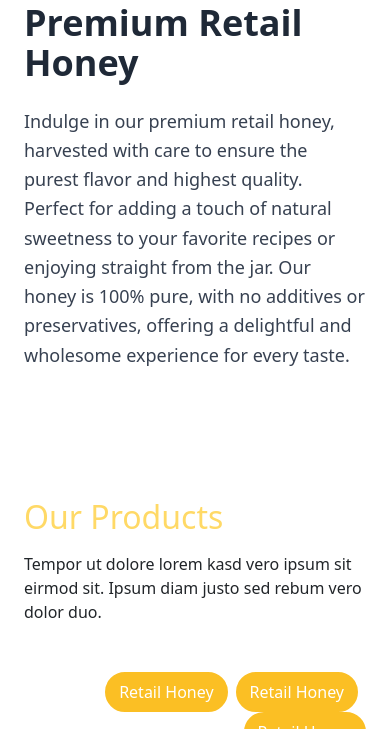
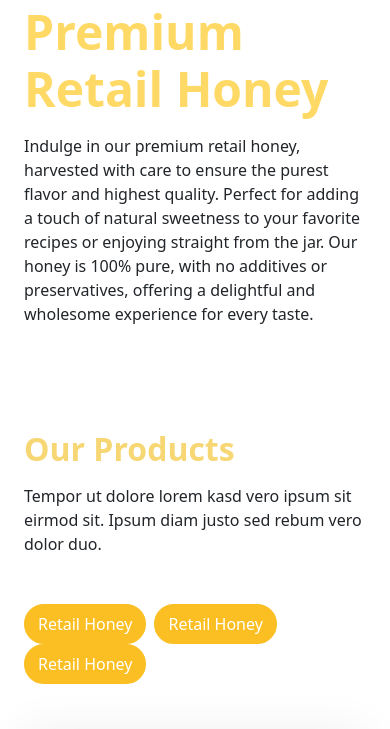
Before and after one commit to berlincapztone/PRO_HS-, a Django app: template honeyapp/templates/retail.html in a window 390 px wide. Shown: the part 842-1571 px from the top of the page. Run offline with Django 5.2, Linux system fonts and the light colour scheme; the template is opened without the code that fills it, so the values that code supplies are empty; parts of the project's set-up code (start-up, migrations or seed data) failed here and were passed over; some libraries are stand-ins or nearby versions.

Commit message:
yes  all my commit

```diff
--- a/honeyapp/templates/retail.html
+++ b/honeyapp/templates/retail.html
@@ -216,7 +216,7 @@
 
 <div class="relative bg-cover bg-center h-96" style="background-image: url('{% static "assets/images/1234.jpeg" %}');">
     <div class="absolute inset-0 bg-black bg-opacity-50 flex flex-col justify-center px-8">
-        <h1 class="text text-4xl md:text-5xl lg:text-6xl font-bold text-left" style="color: #FFD966;">Retail honey</h1>
+        <h1 class="text text-4xl md:text-5xl lg:text-6xl font-bold text-right" style="color: #FFD966;">Retail honey</h1>
 
     </div>
 </div>
@@ -234,8 +234,9 @@
     <!-- Content Section -->
    <!-- Content Section -->
 <div class="md:w-1/2 md:pl-8">
-    <h2 class="text-4xl font-bold text-gray-800 mb-4">Premium Retail Honey</h2>
-    <p class="text-gray-700 leading-relaxed text-lg mb-4">
+    <h1 class="display-4 mb-3 font-bold" style="color:#FFD966;  font-size: 3rem;"> Premium Retail Honey</h2>
+
+        <p style="font-size: 1rem; line-height: 1.5rem;">
       Indulge in our premium retail honey, harvested with care to ensure the purest flavor and highest quality. Perfect for adding a touch of natural sweetness to your favorite recipes or enjoying straight from the jar. Our honey is 100% pure, with no additives or preservatives, offering a delightful and wholesome experience for every taste.
     </p>
   </div>
@@ -247,21 +248,28 @@
 <div class="container-xxl py-5">
     <div class="container">
         <div class="row g-0 gx-5 align-items-end">
-            <div class="col-lg-6">
+            <!-- Left Section: Heading & Paragraph -->
+            <div class="col-12 col-md-6">
                 <div class="section-header text-start mb-5 wow fadeInUp" data-wow-delay="0.1s" style="max-width: 500px;">
-                    <h1 class="display-4 mb-3" style="color: #FFD966; font-size: 2rem; line-height: 1.2;">Our Products</h1>
-                    <p style="font-size: 1rem;">Tempor ut dolore lorem kasd vero ipsum sit eirmod sit. Ipsum diam justo sed rebum vero dolor duo.</p>
+                    <h1 class="mb-3" style="color: #F7D674; font-size: 2rem; font-weight: 600;">
+                        Our Products
+                    </h1>
+                    <p class="fs-6 fs-md-5">
+                        Tempor ut dolore lorem kasd vero ipsum sit eirmod sit. Ipsum diam justo sed rebum vero dolor duo.
+                    </p>
                 </div>
             </div>
-            <div class="col-lg-6 text-start text-lg-end wow slideInRight" data-wow-delay="0.1s">
-                <ul class="nav nav-pills d-inline-flex justify-content-end mb-5">
+
+            <!-- Right Section: Nav Pills (Buttons) -->
+            <div class="col-12 col-md-6 text-start text-md-end wow slideInRight" data-wow-delay="0.1s">
+                <ul class="nav nav-pills justify-content-md-end justify-content-start flex-wrap mb-5">
                     <li class="nav-item me-2">
                         <a class="btn border-2 rounded-full text-white border-yellow-400 bg-yellow-400 hover:bg-yellow-500" data-bs-toggle="pill" href="#tab-1">Retail Honey</a>
                     </li>
                     <li class="nav-item me-2">
                         <a class="btn border-2 rounded-full text-white border-yellow-400 bg-yellow-400 hover:bg-yellow-500" data-bs-toggle="pill" href="#tab-2">Retail Honey</a>
                     </li>
-                    <li class="nav-item me-0">
+                    <li class="nav-item">
                         <a class="btn border-2 rounded-full text-white border-yellow-400 bg-yellow-400 hover:bg-yellow-500" data-bs-toggle="pill" href="#tab-3">Retail Honey</a>
                     </li>
                 </ul>
@@ -372,7 +380,7 @@
 
         <!-- Blog Card 1 -->
         <div class="bg-white shadow-lg rounded-lg overflow-hidden">
-            <img class="w-full h-48 object-cover" src="{% static 'assets/images/thoo.webp' %}" alt="Retail Honey Blog Image 1">
+            <img class="w-full h-48 object-cover" src="{% static 'assets/images/H46870cc1bd0d4016a73150ddc57e3f4eR.avif' %}" alt="Retail Honey Blog Image 1">
             <div class="p-4">
                 <!-- Metadata Section -->
                 <div class="flex items-center mb-3">
@@ -412,7 +420,7 @@
 
         <!-- Blog Card 2 -->
         <div class="bg-white shadow-lg rounded-lg overflow-hidden">
-            <img class="w-full h-48 object-cover" src="{% static 'assets/images/thoo.webp' %}" alt="Retail Honey Blog Image 2">
+            <img class="w-full h-48 object-cover" src="{% static 'assets/images/Hd9dcd32fc8b8467881dab752cb6f30c3Z.avif' %}" alt="Retail Honey Blog Image 2">
             <div class="p-4">
                 <!-- Metadata Section -->
                 <div class="flex items-center mb-3">
@@ -452,7 +460,7 @@
 
         <!-- Blog Card 3 -->
         <div class="bg-white shadow-lg rounded-lg overflow-hidden">
-            <img class="w-full h-48 object-cover" src="{% static 'assets/images/thoo.webp' %}" alt="Retail Honey Blog Image 3">
+            <img class="w-full h-48 object-cover" src="{% static 'assets/images/S6a5d6677e39942dd8357a7f6893035294.avif ' %}" alt="Retail Honey Blog Image 3">
             <div class="p-4">
                 <!-- Metadata Section -->
                 <div class="flex items-center mb-3">
```
Also changed, not shown: honeyapp/templates/bulk.html (+15 -13 lines), honeyapp/templates/index.html (+10 -10 lines), honeyapp/static/assets/images/Afdc6dcc0ab0e4dd6be8ea8dd2a0ecf6ds.avif (added), honeyapp/static/assets/images/H46870cc1bd0d4016a73150ddc57e3f4eR.avif (added), honeyapp/static/assets/images/H942913c21ac94703b9669b3945aef417H.avif (added), honeyapp/static/assets/images/Hd9dcd32fc8b8467881dab752cb6f30c3Z.avif (added), honeyapp/static/assets/images/He7c702670cd9473bad904dae01078265o.jpg (added), honeyapp/static/assets/images/S6a5d6677e39942dd8357a7f6893035294.avif (added), 6 other files.
